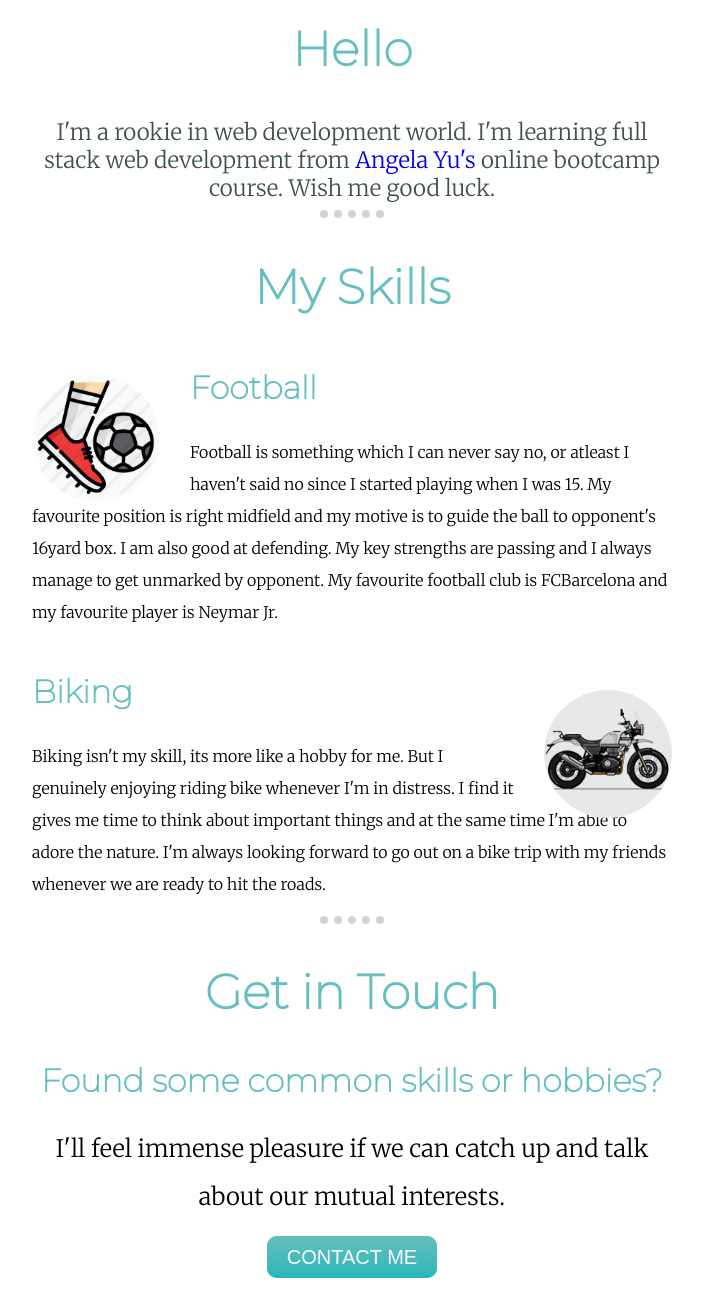
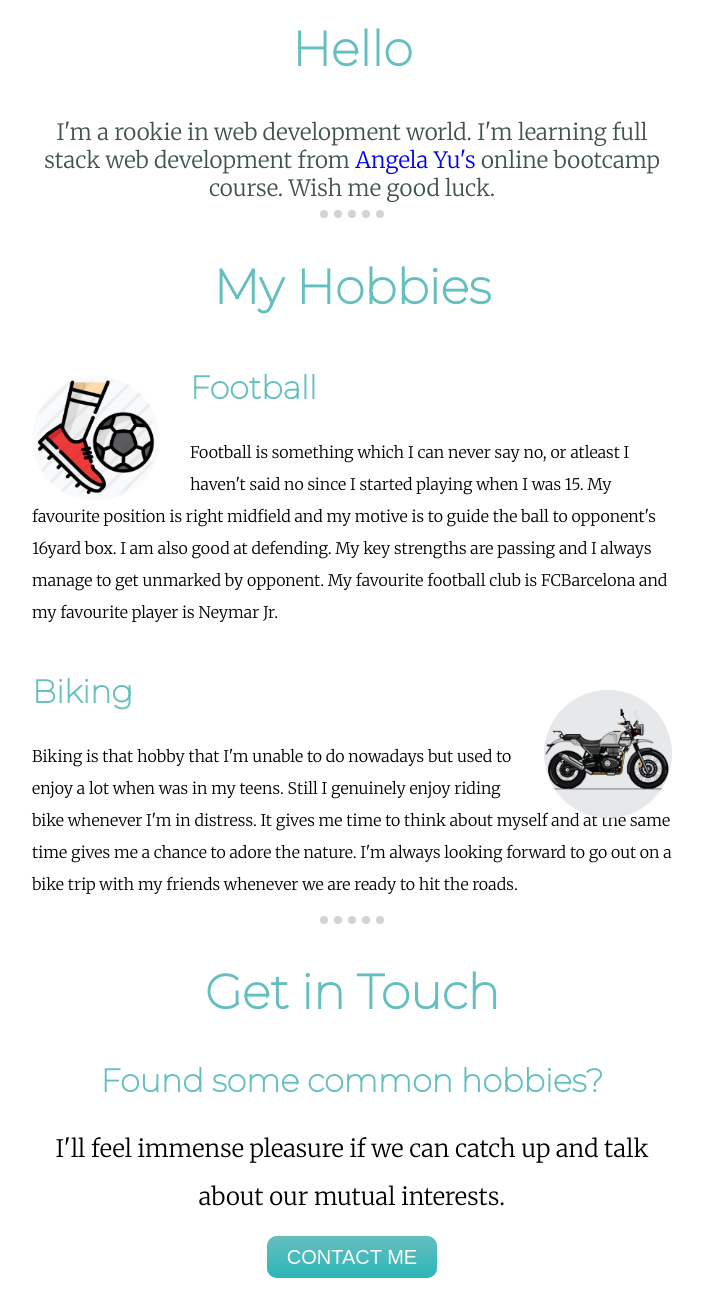
Before and after one commit to aadi11git/Aditya-Portfolio, a plain HTML site: page index.html in a window 1280 px wide. Shown: the part 1018-2315 px from the top of the page, without its empty margins (288-991 px from the left). Drawn offline with Linux system fonts and the light colour scheme; a web font is replaced by a local one.

Commit message:
Update index.html

```diff
--- a/index.html
+++ b/index.html
@@ -27,7 +27,7 @@
         Angela Yu's</a> online bootcamp course. Wish me good luck.</p>
     <hr>
     <div class="skills">
-      <h2>My Skills</h2>
+      <h2>My Hobbies</h2>
       <div class="skill1">
         <img class="football-img" src="football.png" alt="football img">
         <h3>Football</h3>
@@ -39,15 +39,15 @@
       <div class="skill1">
         <img class="bike-img" src="bike.jpg" alt="bike img">
         <h3>Biking</h3>
-        <p class="para2">Biking isn't my skill, its more like a hobby for me. But I genuinely enjoying riding bike whenever I'm in distress. I
-          find it gives me time to think about important things and at the same time I'm able to adore the nature. I'm always looking forward
-          to go out on a bike trip with my friends whenever we are ready to hit the roads.</p>
+        <p class="para2">Biking is that hobby that I'm unable to do nowadays but used to enjoy a lot when was in my teens.
+          Still I genuinely enjoy riding bike whenever I'm in distress. It gives me time to think about myself and at the same time gives me a chance to adore the nature.
+          I'm always looking forward to go out on a bike trip with my friends whenever we are ready to hit the roads.</p>
       </div>
     </div>
     <hr>
     <div class="contact">
       <h2>Get in Touch</h2>
-      <h3 class="h3-1">Found some common skills or hobbies?</h3>
+      <h3 class="h3-1">Found some common hobbies?</h3>
       <p class="contact-message">I'll feel immense pleasure if we can catch up and talk about our mutual interests.</p>
       <a class="btn" href="mailto:aadibaghela11@gmail.com">
         CONTACT ME
```
